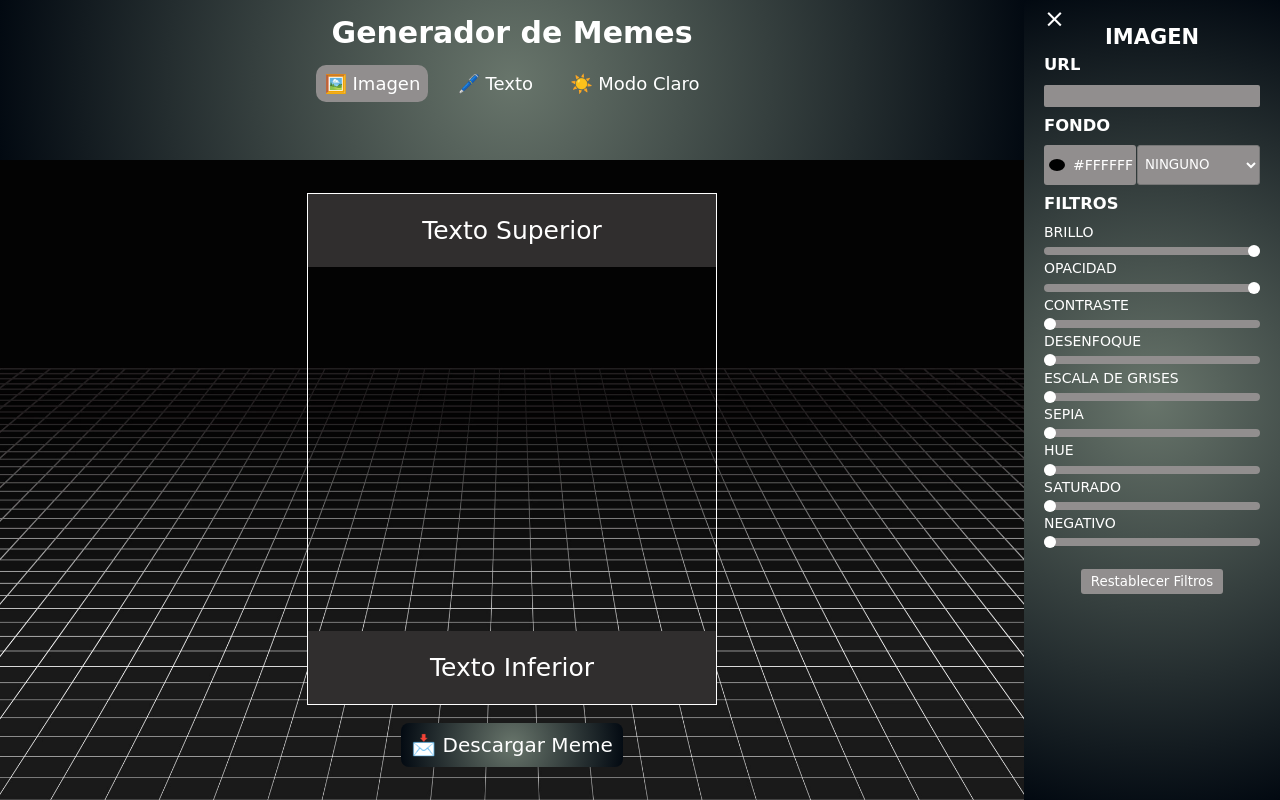
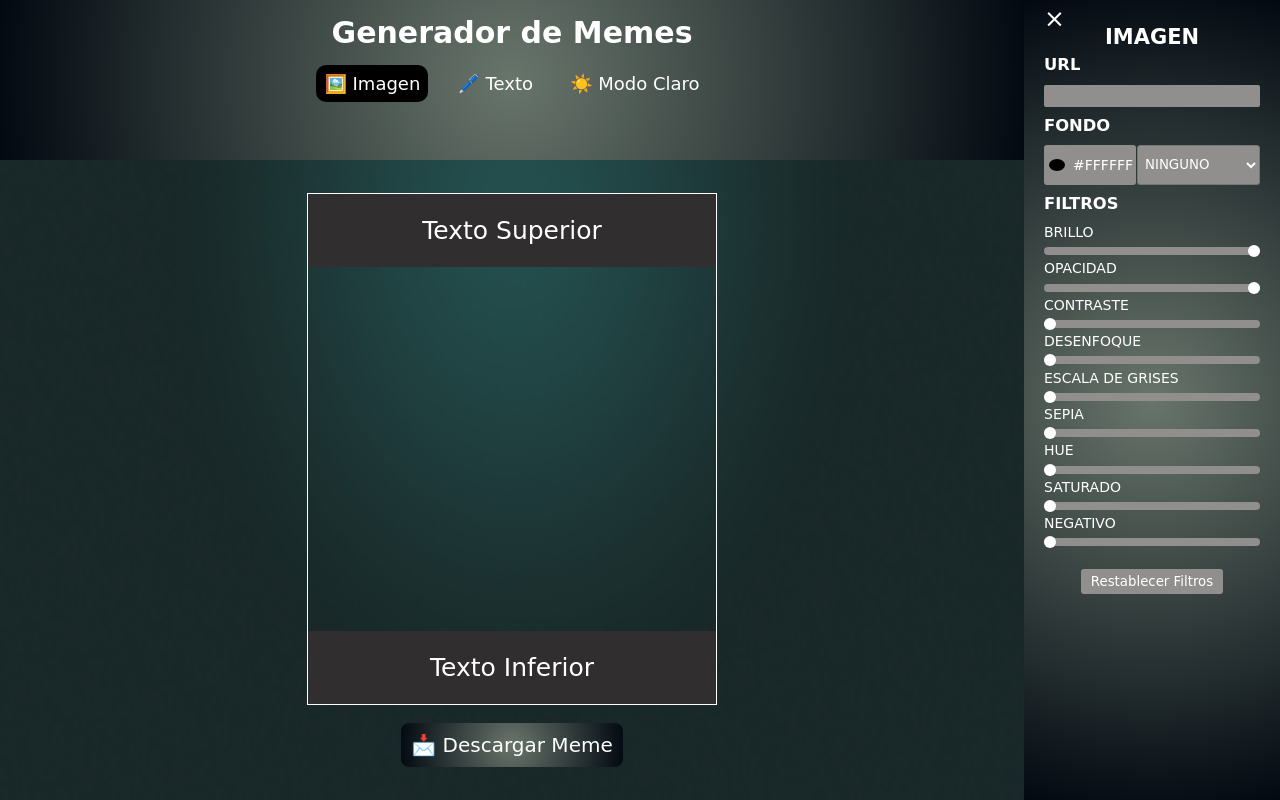
Before and after one commit to YeniferArrubla/editor-memes, a plain HTML site: page index.html in a window 1280 px wide. In both pictures the pointer is over the button "🖼️ Imagen". Drawn offline with nearby package versions, Linux system fonts and the light colour scheme; a web font is replaced by a local one.

Commit message:
change background image dark mode

```diff
--- a/style.css
+++ b/style.css
@@ -300,13 +300,13 @@ h1 {
   cursor: pointer;
 }
 .btnHeader:hover {
-  background-color: var(--bGBtn);
+  background-color: var(--blackcolor);
 }
 
 .firstContainer {
   height: 80vh;
   width: 80%;
-  background-image: url(./assets/bgImageDark.webp);
+  background-image: url(./assets/bgImageDark.jpg);
   background-repeat: repeat;
   background-size: 100% 100%;
   color: var(--whiteColor);
@@ -545,7 +545,7 @@ input[type="color"]::-webkit-color-swatch {
   margin-top: 18px;
 }
 #resetBtn:hover {
-  background-color: var(--bGHeader);
+  background-color: var(--blackcolor);
 }
 
 /* Aside Text Panel */
```
Also changed, not shown: assets/bgImageDark.jpg (added), assets/bgImageDark.webp (deleted).
